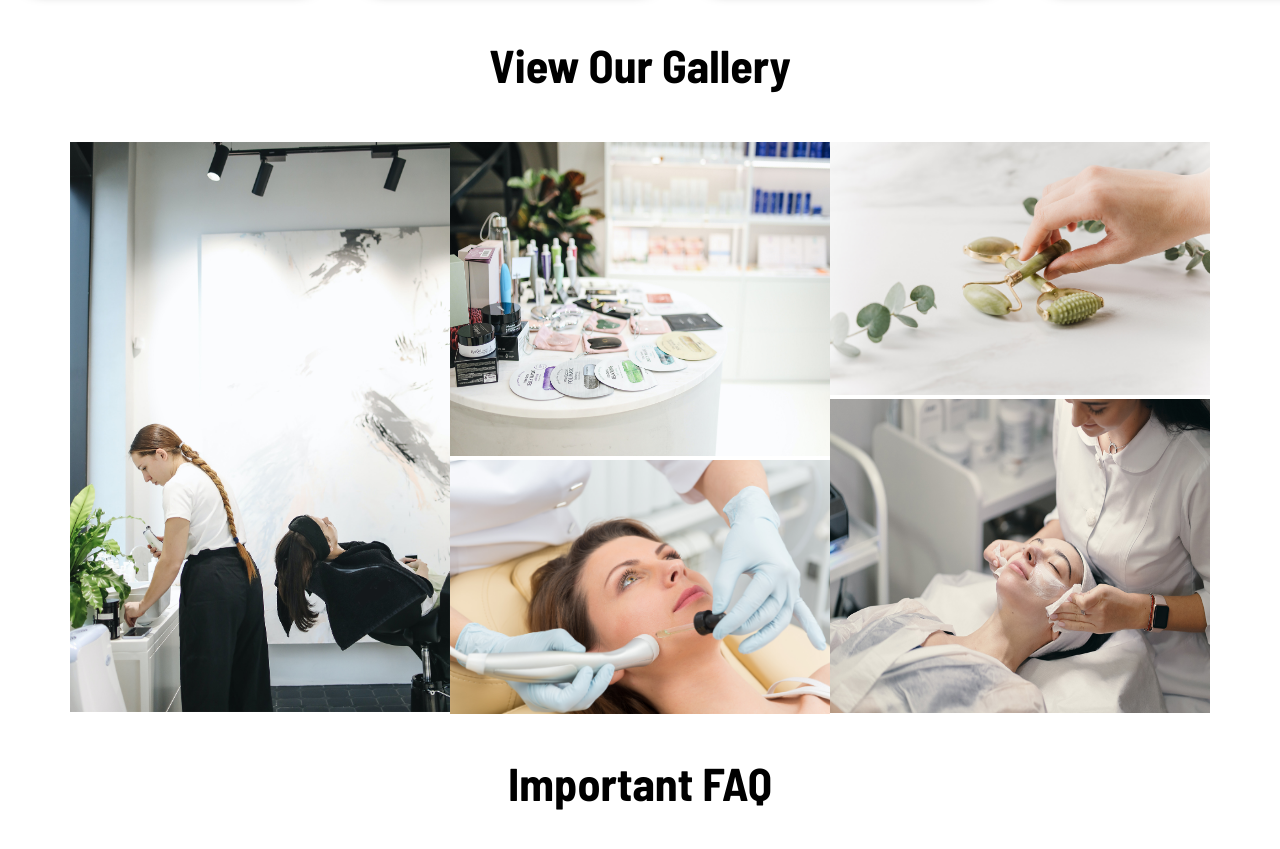
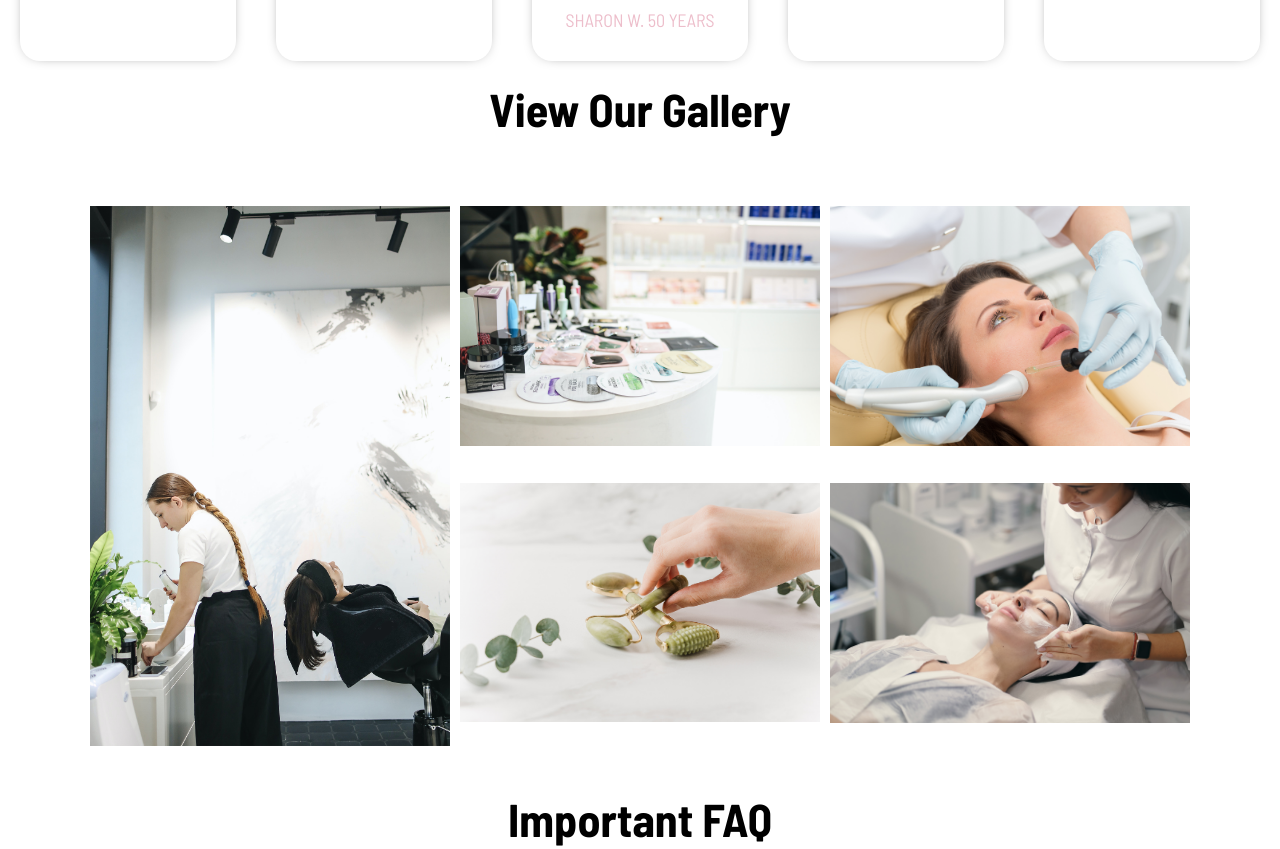
Before and after one commit to EliotIvanPH/Jynx, a Gatsby site: page / in a window 1280 px wide. Shown: the part 5225-6074 px from the top of the page. Built offline with nearby package versions, Linux system fonts and the light colour scheme; Gatsby itself is replaced by a stand-in of ours.

Commit message:
STYLE: Gallery responsive

```diff
--- a/src/pages/index.jsx
+++ b/src/pages/index.jsx
@@ -257,15 +257,21 @@ export default function index() {
           <div className="container">
             <h2>{t("galleryTitle")}</h2>
             <div className="images">
+              <article>
               <img src={ Gallery1 } alt="gallery"/>
-              <div>
-                <img src={ Gallery2 } alt="gallery" className="heightImg"/>
+              </article>
+              <article>
+                <img src={ Gallery2 } alt="gallery" />
+              </article>
+              <article>
                 <img src={ Gallery3 } alt="gallery"/>
-              </div>
-              <div>
+              </article>
+              <article>
                 <img src={ Gallery4 } alt="gallery"/>
-                <img src={ Gallery5 } alt="gallery" className="heightImg"/>
-              </div>
+              </article>
+              <article>
+                <img src={ Gallery5 } alt="gallery"/>
+              </article>
             </div>
           </div>
         </section>
--- a/src/styles/index.scss
+++ b/src/styles/index.scss
@@ -673,6 +673,9 @@ input[type="checkbox"] {
       img {
         width: 300px;
         border-radius: 20px 20px 0px 0px;
+        @include media(xl) {
+          width: 100%;
+        }
       }
       .text {
         padding: 48px 38px 40px 39px;
@@ -710,37 +713,32 @@ input[type="checkbox"] {
 }
 
 .gallery {
-  padding: 20px;
-  div img {
-    width: 100%;
-    margin-bottom: 20px;
-  }
-  @include media(lg) {
-    .images {
-      display: grid;
-      grid-template-columns: repeat(3, 1fr);
+  .images {
+    padding: 20px;
+    display: grid;
+    grid-template-columns: repeat(3, 1fr);
+    grid-gap: 10px;
+    @include media(xs) {
+      display: flex;
+      flex-flow: row nowrap;
+      overflow-x: scroll;
+    }
+    article {
       img {
-        margin-bottom: 1px;
+        width: 100%;
+        @include media(xs) {
+          margin: 10px;
+          width: 200px;
+          height: 200px;
+        }
       }
-    }
-    .heightImg {
-      height: 55%;
-    }
-  }
-  @include media(xl) {
-    .images {
-      display: grid;
-      grid-template-columns: repeat(3, 1fr);
-      img {
-        margin-bottom: 1px;
+      &:first-of-type {
+        grid-row: span 2;
+        width: 100%;
       }
-    }
-    .heightImg {
-      height: 55%;
     }
   }
 }
-
 .faq {
   padding: 22px;
   text-align: justify;
```
